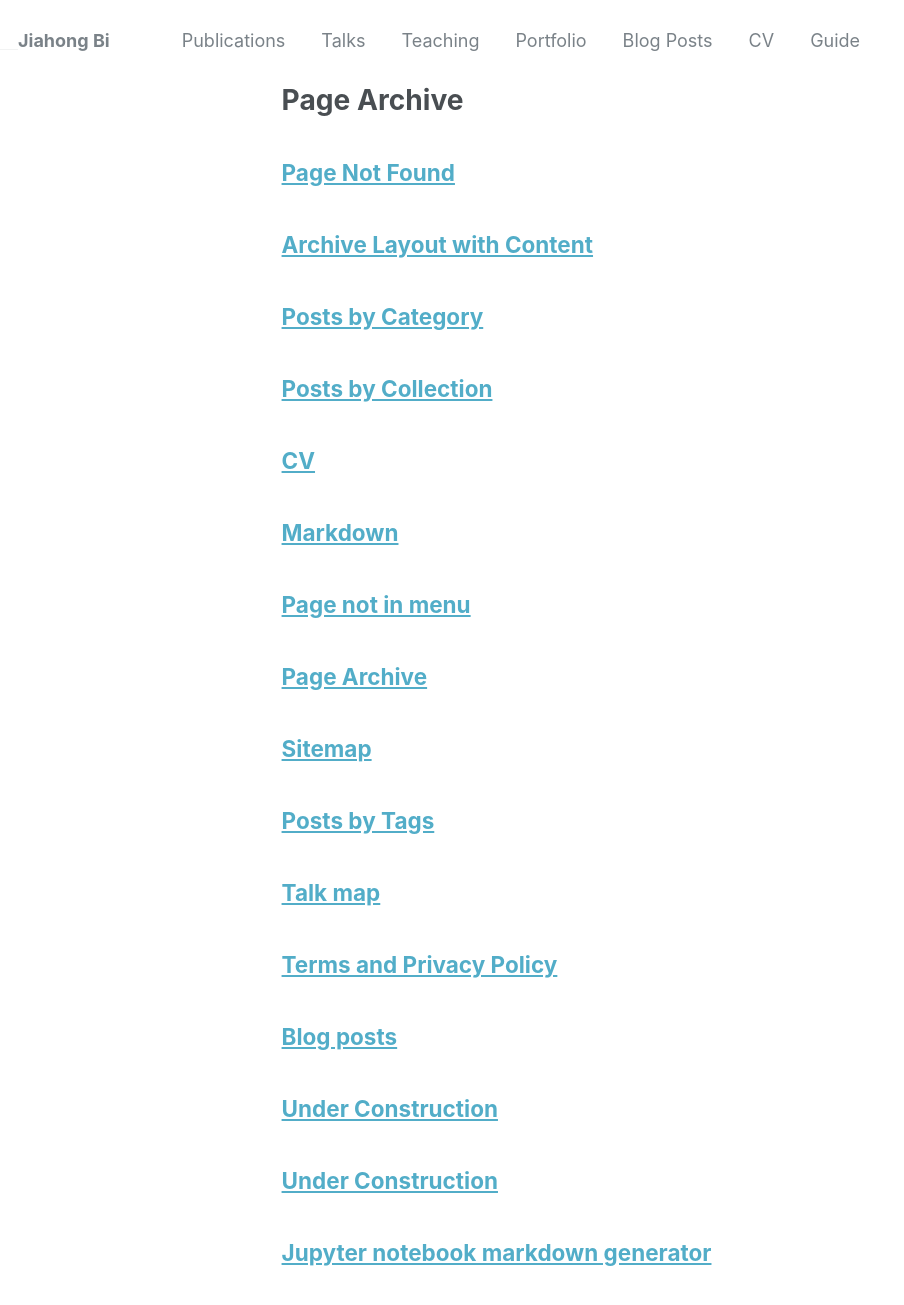
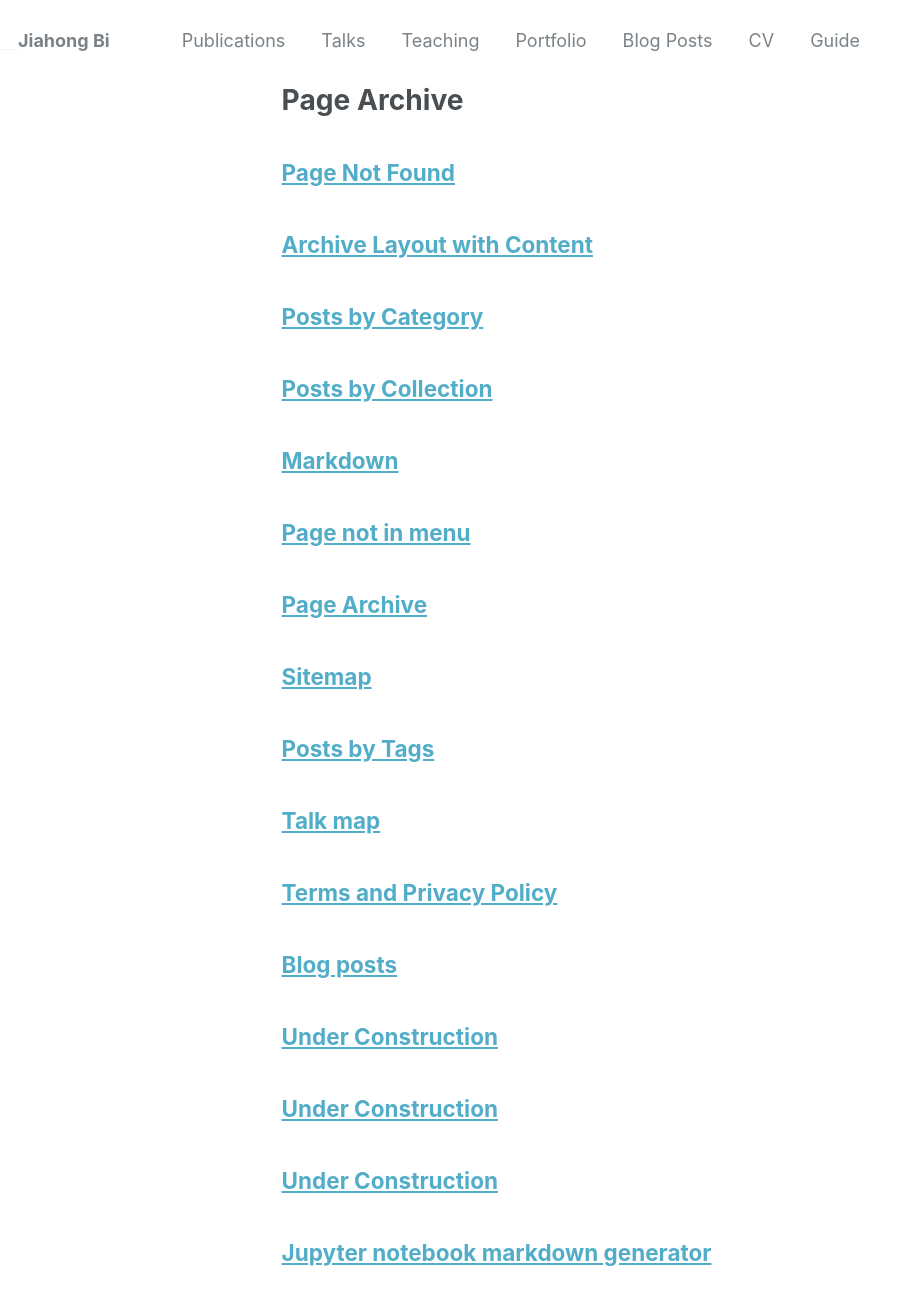
Before and after one commit to HahaLan97/HahaLan97.github.io, a Jekyll site: the page built from _pages/page-archive.html, in a window 1280 px wide and 1400 px high. Shown: the top 1305 px of the window, without its empty margins (0-904 px from the left). Built offline with Jekyll 4.4.1, drawn with Linux system fonts in a browser that asks for light colours.

Commit message:
Update cv.md

```diff
--- a/_pages/cv.md
+++ b/_pages/cv.md
@@ -1,3 +1,5 @@
+# Under Construction
+<!---
 ---
 layout: archive
 title: "CV"
@@ -62,3 +64,4 @@ Teaching
 Service and leadership
 ======
 * Currently signed in to 43 different slack teams
+--->
```
